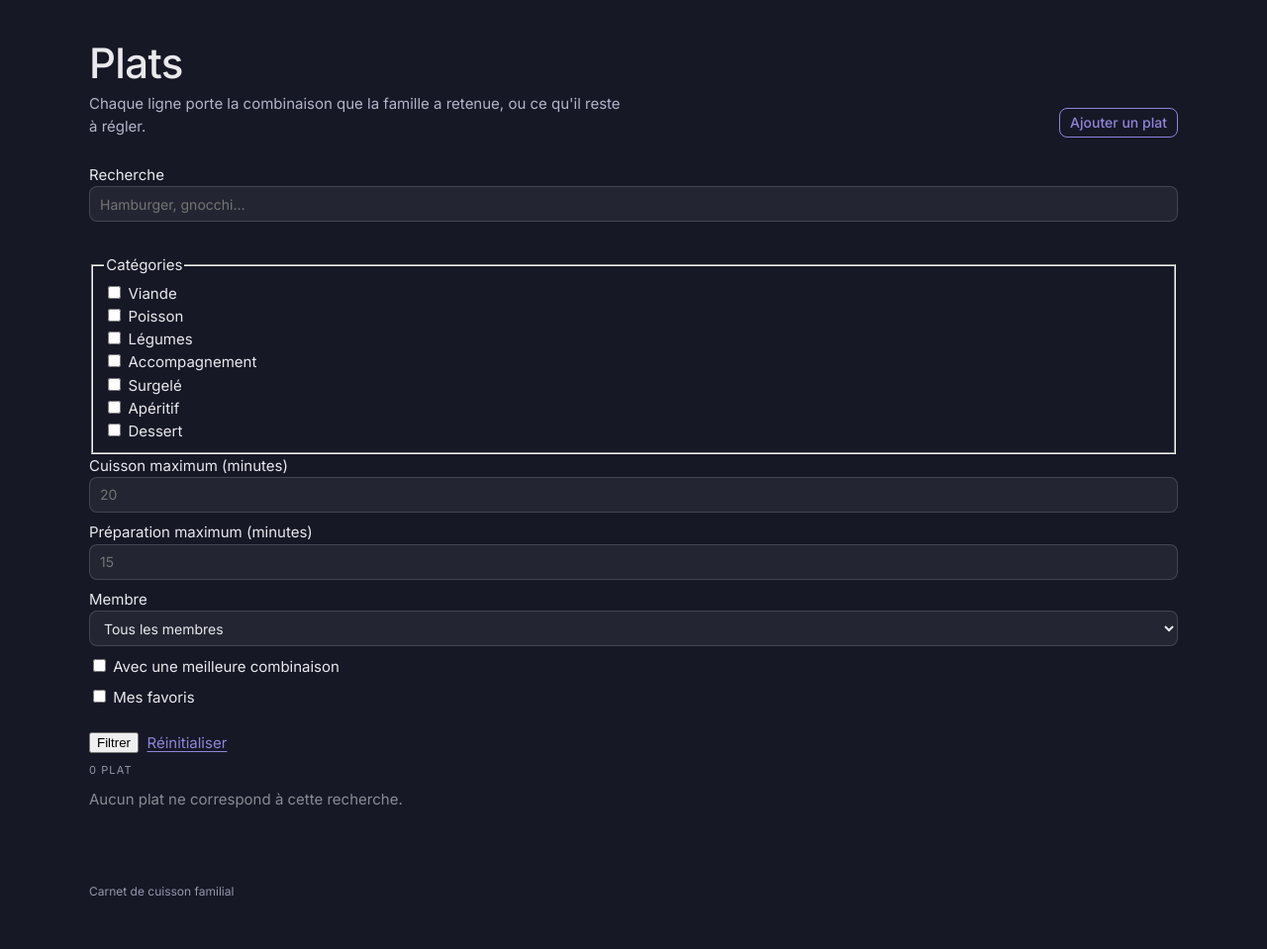
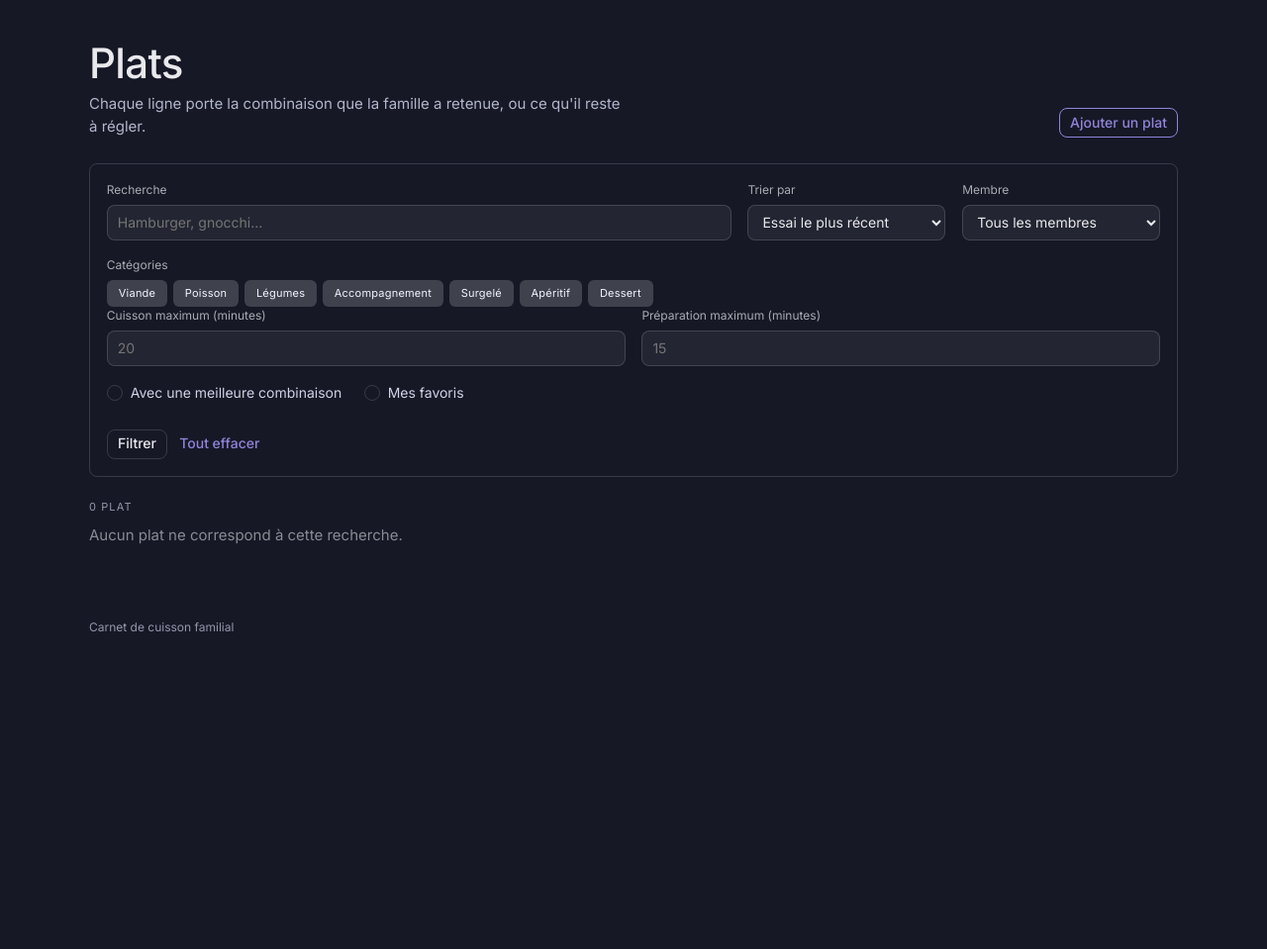
Before and after one commit to UTurtleDev/Cuisson-Airfryer, a Django app: page /plats/ in a window 1280 px wide. Shown: the part 58-1017 px from the top of the page at 99% size. After the commit the page ends 697 px from the top, so only its background shows below. Run offline with Django 5.2, Linux system fonts and the light colour scheme; the visitor is signed in with stand-in values (Sample User, id 1); data comes from the database, SQL or seed files in the repository; data that the repository does not hold is empty.

Commit message:
Design : formulaires d'essai et de plat, barre de filtres et tri
- panneau "Comment c'etait ?" : temperature et duree cote a cote, note
  en controle segmente, rappel du dernier reglage retenu
- la note devient un segmente : les libelles de choix sont les chiffres,
  les etoiles restent un rendu et vivent dans un fragment dedie
- case "Designer comme combinaison retenue", decochee par defaut : la
  designation reste un geste explicite, conformement a la specification.
  Decochee sur un essai qui l'etait, elle retire la designation
- formulaire de plat en panneau, categories et personnes cote a cote,
  case "Ajouter a mes favoris" a la creation
- barre de filtres a trois colonnes : recherche, tri, membre
- tri des resultats : essai le plus recent (defaut), meilleure note, nom,
  nombre d'essais
- categories en chips cliquables, l'etat selectionne venant de
  :has(input:checked), sans JavaScript
- propriete numero sur un essai isole, coherente avec la numerotation
  des listes
- 2 tests supplementaires (231 au total)

Co-Authored-By: Claude Opus 5 <noreply@anthropic.com>

```diff
--- a/plats/forms.py
+++ b/plats/forms.py
@@ -10,6 +10,11 @@ Utilisateur = get_user_model()
 
 class FormulairePlat(HabillageNocturneMixin, forms.ModelForm):
     """Création et modification d'un plat."""
+
+    ajouter_aux_favoris = forms.BooleanField(
+        label="Ajouter à mes favoris",
+        required=False,
+    )
 
     categories = forms.ModelMultipleChoiceField(
         label="catégories",
@@ -40,6 +45,13 @@ class FormulairePlat(HabillageNocturneMixin, forms.ModelForm):
 class FormulaireTestCuisson(HabillageNocturneMixin, forms.ModelForm):
     """Enregistrement d'un essai de cuisson."""
 
+    designer_comme_retenue = forms.BooleanField(
+        label="Désigner comme combinaison retenue",
+        required=False,
+        initial=False,
+        help_text="La combinaison retenue reste un choix explicite.",
+    )
+
     class Meta:
         model = TestCuisson
         fields = ["temperature_celsius", "duree_minutes", "note", "commentaire", "date_test"]
@@ -48,10 +60,19 @@ class FormulaireTestCuisson(HabillageNocturneMixin, forms.ModelForm):
             "date_test": forms.DateInput(attrs={"type": "date"}),
             "temperature_celsius": forms.NumberInput(attrs={"min": 40, "max": 260, "step": 5}),
             "duree_minutes": forms.NumberInput(attrs={"min": 1, "max": 600}),
+            "note": forms.RadioSelect,
         }
         help_texts = {
             "commentaire": "Trop cuit, pas assez doré, parfait…",
         }
+
+    def __init__(self, *args, **kwargs):
+        super().__init__(*args, **kwargs)
+        # Le segmenté n'a pas de case « aucune » : la note est obligatoire.
+        self.fields["note"].empty_label = None
+        self.fields["note"].choices = TestCuisson.Note.choices
+        if self.instance.pk and self.instance.est_meilleur:
+            self.fields["designer_comme_retenue"].initial = True
 
 
 class FormulaireFiltrePlats(HabillageNocturneMixin, forms.Form):
@@ -92,6 +113,16 @@ class FormulaireFiltrePlats(HabillageNocturneMixin, forms.Form):
         label="Avec une meilleure combinaison", required=False
     )
     favoris_uniquement = forms.BooleanField(label="Mes favoris", required=False)
+    tri = forms.ChoiceField(
+        label="Trier par",
+        required=False,
+        choices=[
+            ("", "Essai le plus récent"),
+            ("note", "Meilleure note"),
+            ("nom", "Nom du plat"),
+            ("essais", "Nombre d'essais"),
+        ],
+    )
 
     #: Valeur réservée pour « mes propres plats », les autres choix étant des pk.
     MOI = "moi"
@@ -143,7 +174,7 @@ class FormulaireFiltrePlats(HabillageNocturneMixin, forms.Form):
         if donnees.get("favoris_uniquement"):
             queryset = queryset.filter(favoris__utilisateur=utilisateur)
 
-        return queryset
+        return queryset.triee(donnees.get("tri"))
 
 
 class FormulaireIngredient(HabillageNocturneMixin, forms.ModelForm):
--- a/plats/templates/plats/confirmer_suppression_test.html
+++ b/plats/templates/plats/confirmer_suppression_test.html
@@ -6,7 +6,7 @@
     <h1>Supprimer ce test ?</h1>
     <p>
         {{ test.date_test|date:"d/m/Y" }} : {{ test.temperature_celsius }} °C /
-        {{ test.duree_lisible }}, note {{ test.get_note_display }}.
+        {{ test.duree_lisible }}, {% include 'plats/partiels/note.html' with note=test.note %}
     </p>
     {% if test.est_meilleur %}
         <p>Ce test est la meilleure combinaison actuelle du plat. Après suppression,
--- a/plats/templates/plats/partiels/comparaison.html
+++ b/plats/templates/plats/partiels/comparaison.html
@@ -33,7 +33,7 @@
                         <td>{{ test.temperature_celsius }} °C</td>
                         <td>{{ test.duree_lisible }}</td>
                         <td class="{% if test.note == note_maximum %}note--haute{% endif %}">
-                            {{ test.get_note_display }}
+                            {% include 'plats/partiels/note.html' with note=test.note %}
                         </td>
                         <td>{{ test.commentaire|default:"-" }}</td>
                     </tr>
--- a/plats/templates/plats/partiels/filtres.html
+++ b/plats/templates/plats/partiels/filtres.html
@@ -1,5 +1,5 @@
 {% comment %}
-    Recherche et filtres.
+    Recherche, tri et filtres.
     Sans HTMX, le formulaire reste un simple GET qui recharge la page : le
     comportement dégradé fonctionne toujours.
 {% endcomment %}
@@ -14,44 +14,29 @@
     hx-indicator="#indicateur-recherche"
     hx-trigger="input changed delay:300ms from:input[type=text], input changed delay:500ms from:input[type=number], change, submit">
 
-    <p class="champ champ--recherche">
-        {{ formulaire_filtres.q.label_tag }}
-        {{ formulaire_filtres.q }}
+    <div class="filtres-barre">
+        {% include "partials/champ.html" with champ=formulaire_filtres.q %}
+        {% include "partials/champ.html" with champ=formulaire_filtres.tri %}
+        {% include "partials/champ.html" with champ=formulaire_filtres.membre %}
+    </div>
+
+    <div class="filtres-detail">
+        {% include "partials/champ.html" with champ=formulaire_filtres.categories style="chips" %}
+
+        <div class="deux-colonnes">
+            {% include "partials/champ.html" with champ=formulaire_filtres.duree_maximum %}
+            {% include "partials/champ.html" with champ=formulaire_filtres.preparation_maximum %}
+        </div>
+
+        <div class="filtres-cases">
+            {% include "partials/champ.html" with champ=formulaire_filtres.avec_meilleure_combinaison %}
+            {% include "partials/champ.html" with champ=formulaire_filtres.favoris_uniquement %}
+        </div>
+    </div>
+
+    <p class="filtres-actions">
+        <button type="submit" class="btn btn-secondary">Filtrer</button>
+        <a class="btn btn-ghost" href="{% url 'plats:liste' %}">Tout effacer</a>
         <span id="indicateur-recherche" class="htmx-indicator">Recherche…</span>
     </p>
-
-    <fieldset class="champ champ--categories">
-        <legend>{{ formulaire_filtres.categories.label }}</legend>
-        {{ formulaire_filtres.categories }}
-    </fieldset>
-
-    <p class="champ">
-        {{ formulaire_filtres.duree_maximum.label_tag }}
-        {{ formulaire_filtres.duree_maximum }}
-    </p>
-
-    <p class="champ">
-        {{ formulaire_filtres.preparation_maximum.label_tag }}
-        {{ formulaire_filtres.preparation_maximum }}
-    </p>
-
-    <p class="champ">
-        {{ formulaire_filtres.membre.label_tag }}
-        {{ formulaire_filtres.membre }}
-    </p>
-
-    <p class="champ">
-        {{ formulaire_filtres.avec_meilleure_combinaison }}
-        {{ formulaire_filtres.avec_meilleure_combinaison.label_tag }}
-    </p>
-
-    <p class="champ">
-        {{ formulaire_filtres.favoris_uniquement }}
-        {{ formulaire_filtres.favoris_uniquement.label_tag }}
-    </p>
-
-    <p class="actions">
-        <button type="submit">Filtrer</button>
-        <a href="{% url 'plats:liste' %}">Réinitialiser</a>
-    </p>
 </form>
--- a/plats/views.py
+++ b/plats/views.py
@@ -128,8 +128,11 @@ class CreerPlatView(DestinationApresEnregistrementMixin, LoginRequiredMixin, Cre
 
     def form_valid(self, formulaire):
         formulaire.instance.proprietaire = self.request.user
+        reponse = super().form_valid(formulaire)
+        if formulaire.cleaned_data.get("ajouter_aux_favoris"):
+            basculer_favori(self.object, self.request.user)
         messages.success(self.request, "Plat créé.")
-        return super().form_valid(formulaire)
+        return reponse
 
     def get_context_data(self, **kwargs):
         contexte = super().get_context_data(**kwargs)
@@ -165,6 +168,20 @@ class SupprimerPlatView(ProprietaireRequisMixin, DeleteView):
         return super().form_valid(formulaire)
 
 
+def appliquer_designation(formulaire, test):
+    """Applique la case « désigner comme combinaison retenue » du formulaire.
+
+    Décochée, elle retire la désignation si l'essai la portait : la case
+    reflète toujours l'état voulu, elle ne fait pas qu'ajouter.
+    """
+    demandee = formulaire.cleaned_data.get("designer_comme_retenue")
+    plat = test.plat
+    if demandee:
+        plat.definir_meilleur_test(test)
+    elif plat.meilleur_test_id == test.pk:
+        plat.definir_meilleur_test(None)
+
+
 class PlatDuMembreMixin(LoginRequiredMixin):
     """Récupère le plat de l'URL en exigeant qu'il appartienne au membre."""
 
@@ -189,13 +206,17 @@ class CreerTestView(PlatDuMembreMixin, CreateView):
 
     def form_valid(self, formulaire):
         formulaire.instance.plat = self.get_plat()
-        messages.success(self.request, "Test de cuisson enregistré.")
-        return super().form_valid(formulaire)
+        reponse = super().form_valid(formulaire)
+        appliquer_designation(formulaire, self.object)
+        messages.success(self.request, "Essai enregistré.")
+        return reponse
 
     def get_context_data(self, **kwargs):
         contexte = super().get_context_data(**kwargs)
-        contexte["plat"] = self.get_plat()
-        contexte["titre"] = f"Nouveau test - {self.get_plat().nom}"
+        plat = self.get_plat()
+        contexte["plat"] = plat
+        contexte["titre"] = f"Nouvel essai - {plat.nom}"
+        contexte["numero_de_l_essai"] = plat.tests.count() + 1
         return contexte
 
     def get_success_url(self):
@@ -208,13 +229,16 @@ class ModifierTestView(PlatProprietaireRequisMixin, UpdateView):
     template_name = "plats/formulaire_test.html"
 
     def form_valid(self, formulaire):
-        messages.success(self.request, "Test de cuisson modifié.")
-        return super().form_valid(formulaire)
+        reponse = super().form_valid(formulaire)
+        appliquer_designation(formulaire, self.object)
+        messages.success(self.request, "Essai modifié.")
+        return reponse
 
     def get_context_data(self, **kwargs):
         contexte = super().get_context_data(**kwargs)
         contexte["plat"] = self.object.plat
-        contexte["titre"] = f"Modifier un test - {self.object.plat.nom}"
+        contexte["titre"] = f"Modifier un essai - {self.object.plat.nom}"
+        contexte["numero_de_l_essai"] = self.object.numero
         return contexte
 
     def get_success_url(self):
@@ -233,7 +257,7 @@ class SupprimerTestView(PlatProprietaireRequisMixin, DeleteView):
     template_name = "plats/confirmer_suppression_test.html"
 
     def form_valid(self, formulaire):
-        messages.success(self.request, "Test de cuisson supprimé.")
+        messages.success(self.request, "Essai supprimé.")
         return super().form_valid(formulaire)
 
     def get_success_url(self):
--- a/principal/templates/principal/tableau_de_bord.html
+++ b/principal/templates/principal/tableau_de_bord.html
@@ -21,7 +21,7 @@
                     <li>
                         <a href="{{ test.plat.get_absolute_url }}">{{ test.plat.nom }}</a> :
                         {{ test.temperature_celsius }} °C / {{ test.duree_lisible }},
-                        {{ test.get_note_display }}
+                        {% include 'plats/partiels/note.html' with note=test.note %}
                         <span class="date">{{ test.date_test|date:"d/m/Y" }}</span>
                     </li>
                 {% endfor %}
--- a/static/css/carnet.css
+++ b/static/css/carnet.css
@@ -864,3 +864,134 @@
 .liste-etapes li {
     margin-bottom: var(--space-2);
 }
+
+/* ── Panneaux de formulaire ───────────────────────────────────────────── */
+
+.titre-panneau {
+    font-size: 28px;
+    margin: var(--space-2) 0 var(--space-4);
+}
+
+.rappel {
+    font-size: 13px;
+    color: var(--color-neutral-500);
+    margin: 0 0 var(--space-8);
+    max-width: 52ch;
+    text-wrap: pretty;
+}
+
+.deux-colonnes {
+    display: grid;
+    grid-template-columns: 1fr 1fr;
+    gap: var(--space-6);
+}
+
+.deux-colonnes--large {
+    grid-template-columns: 1fr 160px;
+    align-items: start;
+}
+
+.deux-colonnes .field + .field,
+.deux-colonnes > .field {
+    margin-top: 0;
+}
+
+.deux-colonnes + .field {
+    margin-top: var(--space-6);
+}
+
+/* ── Barre de filtres ─────────────────────────────────────────────────── */
+
+.filtres {
+    border: 1px solid var(--color-divider);
+    border-radius: var(--radius-md);
+    padding: var(--space-6);
+    margin-bottom: var(--space-8);
+}
+
+.filtres-barre {
+    display: grid;
+    grid-template-columns: 1fr 200px 200px;
+    gap: var(--space-6);
+}
+
+.filtres-barre .field {
+    margin-top: 0;
+}
+
+.filtres-detail {
+    margin-top: var(--space-6);
+}
+
+.filtres-cases {
+    display: flex;
+    gap: var(--space-8);
+    flex-wrap: wrap;
+    margin-top: var(--space-6);
+}
+
+.filtres-cases .field {
+    margin-top: 0;
+}
+
+.filtres-actions {
+    display: flex;
+    align-items: center;
+    gap: var(--space-3);
+    margin: var(--space-8) 0 0;
+}
+
+@media (max-width: 767px) {
+    .filtres-barre,
+    .deux-colonnes,
+    .deux-colonnes--large {
+        grid-template-columns: 1fr;
+        gap: var(--space-4);
+    }
+
+    .deux-colonnes > .field + .field {
+        margin-top: var(--space-4);
+    }
+}
+
+/* ── Chips de filtre ──────────────────────────────────────────────────── */
+
+.chips-filtre {
+    display: flex;
+    flex-wrap: wrap;
+    gap: var(--space-2);
+}
+
+.chip {
+    display: inline-flex;
+    align-items: center;
+    font-size: 11px;
+    letter-spacing: 0.02em;
+    padding: 5px 12px;
+    border-radius: calc(var(--radius-md) * 0.75);
+    background: var(--color-neutral-800);
+    color: var(--color-neutral-100);
+    cursor: pointer;
+}
+
+.chip input {
+    position: absolute;
+    opacity: 0;
+    width: 0;
+    height: 0;
+    pointer-events: none;
+}
+
+.chip:hover {
+    background: var(--color-neutral-700);
+}
+
+.chip:has(input:checked) {
+    background: var(--color-accent-800);
+    color: var(--color-accent-100);
+}
+
+.chip:has(input:focus-visible) {
+    outline: 2px solid var(--color-accent);
+    outline-offset: 2px;
+}
--- a/templates/partials/champ.html
+++ b/templates/partials/champ.html
@@ -9,6 +9,18 @@
         <label class="radio">
             {{ champ }}<span class="dot"></span>{{ champ.label }}
         </label>
+    {% elif champ|est_groupe_de_cases and style == "chips" %}
+        {% comment %}
+            Chips cliquables : une case à cocher masquée porte l'état, le
+            libellé porte le style. L'état sélectionné vient de
+            `:has(input:checked)`, sans JavaScript.
+        {% endcomment %}
+        <label>{{ champ.label }}</label>
+        <div class="chips-filtre">
+            {% for option in champ %}
+                <label class="chip">{{ option.tag }}{{ option.choice_label }}</label>
+            {% endfor %}
+        </div>
     {% elif champ|est_groupe_de_cases %}
         <label>{{ champ.label }}</label>
         <div class="groupe-cases">
```
Also changed, not shown: plats/managers.py (+18 -0 lines), plats/models.py (+28 -6 lines), plats/templates/plats/formulaire.html (+25 -9 lines), plats/templates/plats/formulaire_test.html (+35 -7 lines), plats/tests/test_comparaison.py (+26 -0 lines), plats/migrations/0006_libelles_de_note.py (added).
